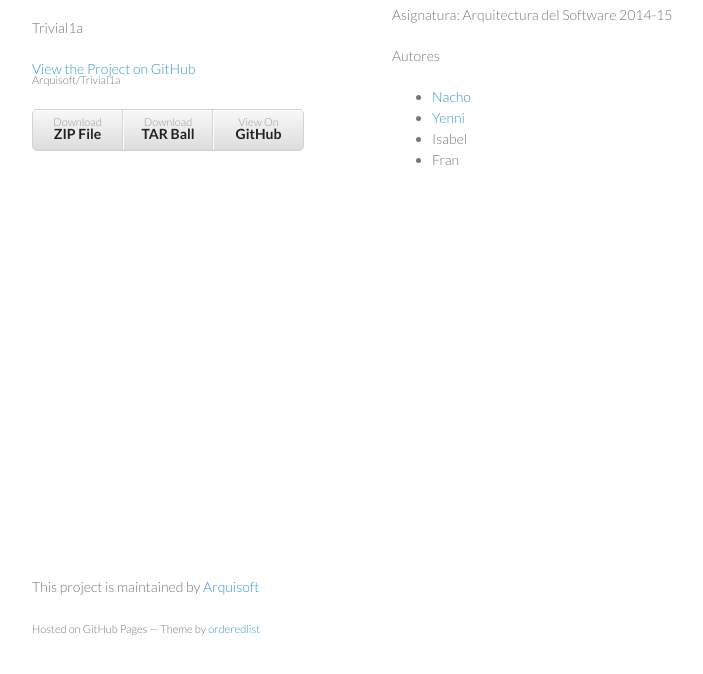
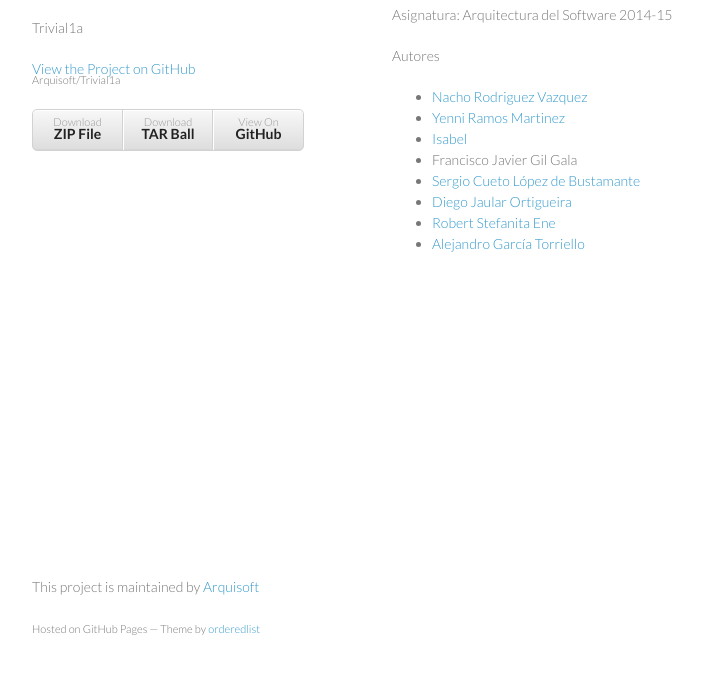
Before and after one commit to Arquisoft/Trivial1a, a plain HTML site: page index.html in a window 1280 px wide. Shown: the part 92-766 px from the top of the page, without its empty margins (178-881 px from the left). Drawn offline with Linux system fonts and the light colour scheme.

Commit message:
Update index.html

```diff
--- a/index.html
+++ b/index.html
@@ -34,10 +34,14 @@
 <p>Asignatura: Arquitectura del Software 2014-15</p>
 <p>Autores</p>
 <ul>
-<li><a href="https://github.com/nachosalas">Nacho</a></li>
-<li><a href="https://github.com/yenniRamos">Yenni</a></li>
-<li>Isabel</li>
-<li>Fran</li>
+<li><a href="https://github.com/nachosalas">Nacho Rodriguez Vazquez</a></li>
+<li><a href="https://github.com/yenniRamos">Yenni Ramos Martinez</a></li>
+<li><a href="https://github.com/isabel2194">Isabel</a></li>
+<li><a href="https://github.com/fjgilgala"></a>Francisco Javier Gil Gala</a></li>
+<li><a href="https://github.com/sergioCL">Sergio Cueto López de Bustamante</a></li>
+<li><a href="https://github.com/Cofis">Diego Jaular Ortigueira</a></li>
+<li><a href="https://github.com/robertene1994">Robert Stefanita Ene</a></li>
+<li><a href="https://github.com/alejandrogarciatoriello">Alejandro García Torriello</a></li>
 </ul>
 
       </section>
```
